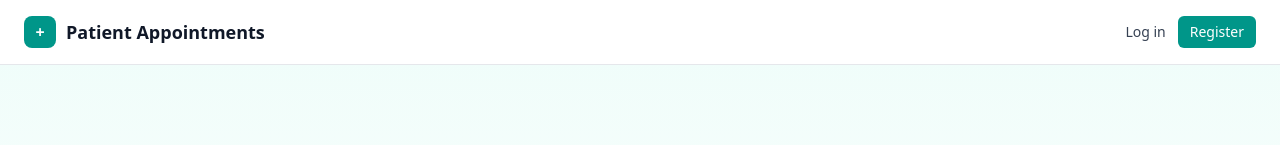
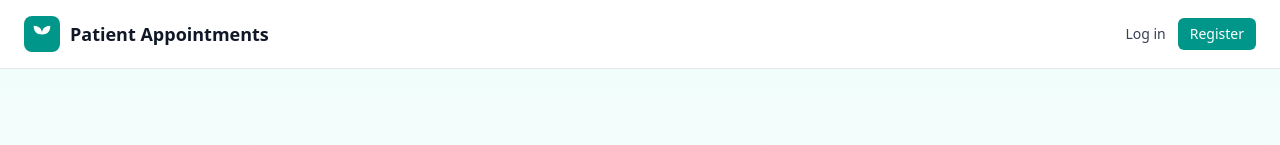
Before and after one commit to satishaumhs/patient-appointment-system, a React (Vite) app in the folder client/: page / in a window 1280 px wide. Shown: the top 145 px of the page. Built offline with nearby package versions, Linux system fonts and the light colour scheme; no server answers.

Commit message:
Replace navbar logo mark with an original wing-style icon
Co-Authored-By: Claude Sonnet 5 <noreply@anthropic.com>

```diff
--- a/client/src/components/Navbar.jsx
+++ b/client/src/components/Navbar.jsx
@@ -13,8 +13,11 @@ const Navbar = () => {
   return (
     <nav className="flex items-center justify-between px-6 py-4 border-b border-gray-200 bg-white">
       <Link to={user ? "/dashboard" : "/"} className="flex items-center gap-2.5">
-        <span className="w-8 h-8 rounded-lg bg-teal-600 flex items-center justify-center text-white font-bold leading-none">
-          +
+        <span className="w-9 h-9 rounded-lg bg-teal-600 flex items-center justify-center">
+          <svg viewBox="0 0 24 24" fill="white" className="w-5 h-5">
+            <path d="M12 21V11C12 5.5 8 2 2 2C2 8.5 5.5 12.5 12 12.5" />
+            <path d="M12 21V11C12 5.5 16 2 22 2C22 8.5 18.5 12.5 12 12.5" />
+          </svg>
         </span>
         <span className="text-lg font-semibold text-gray-900">Patient Appointments</span>
       </Link>
```
